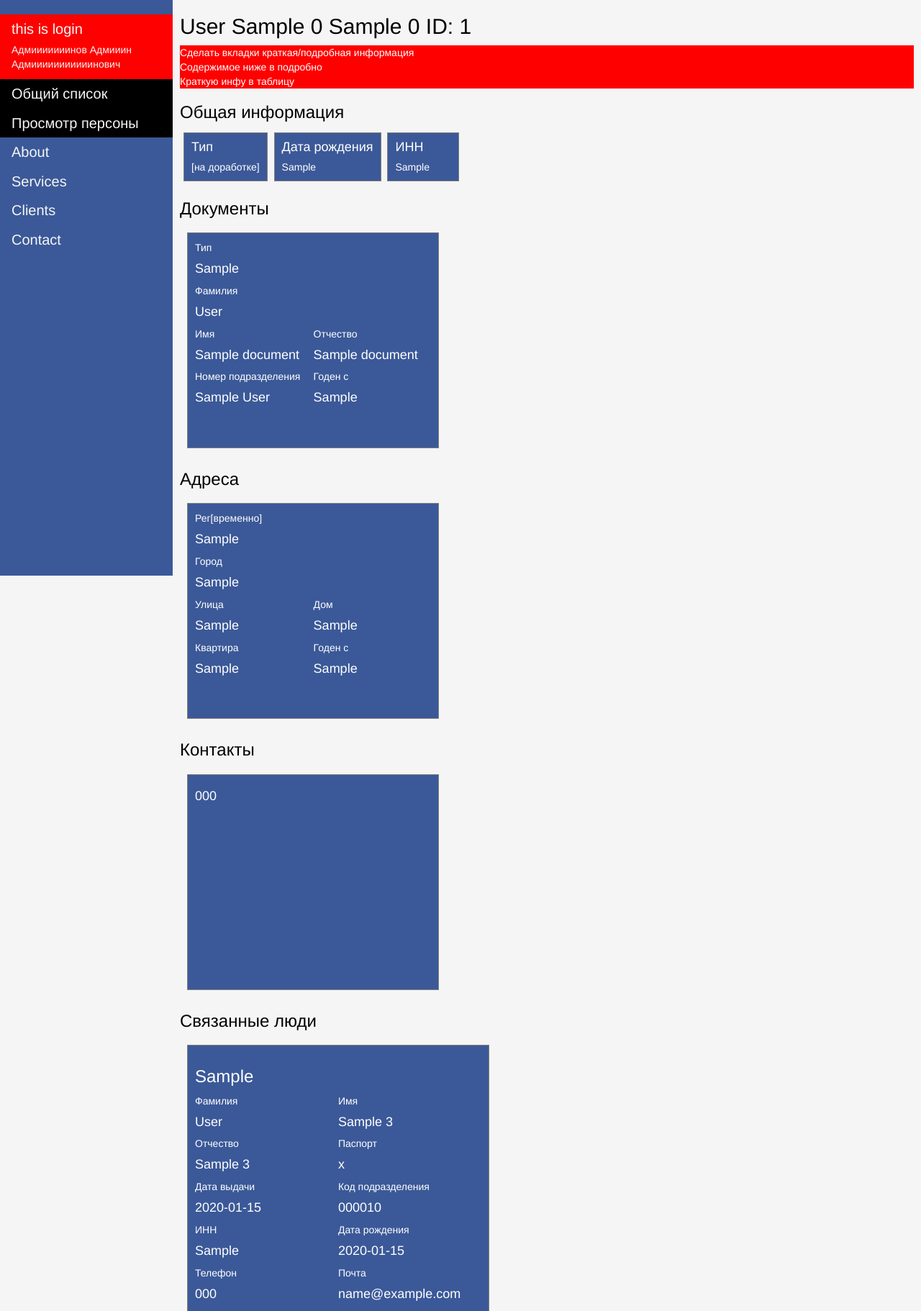
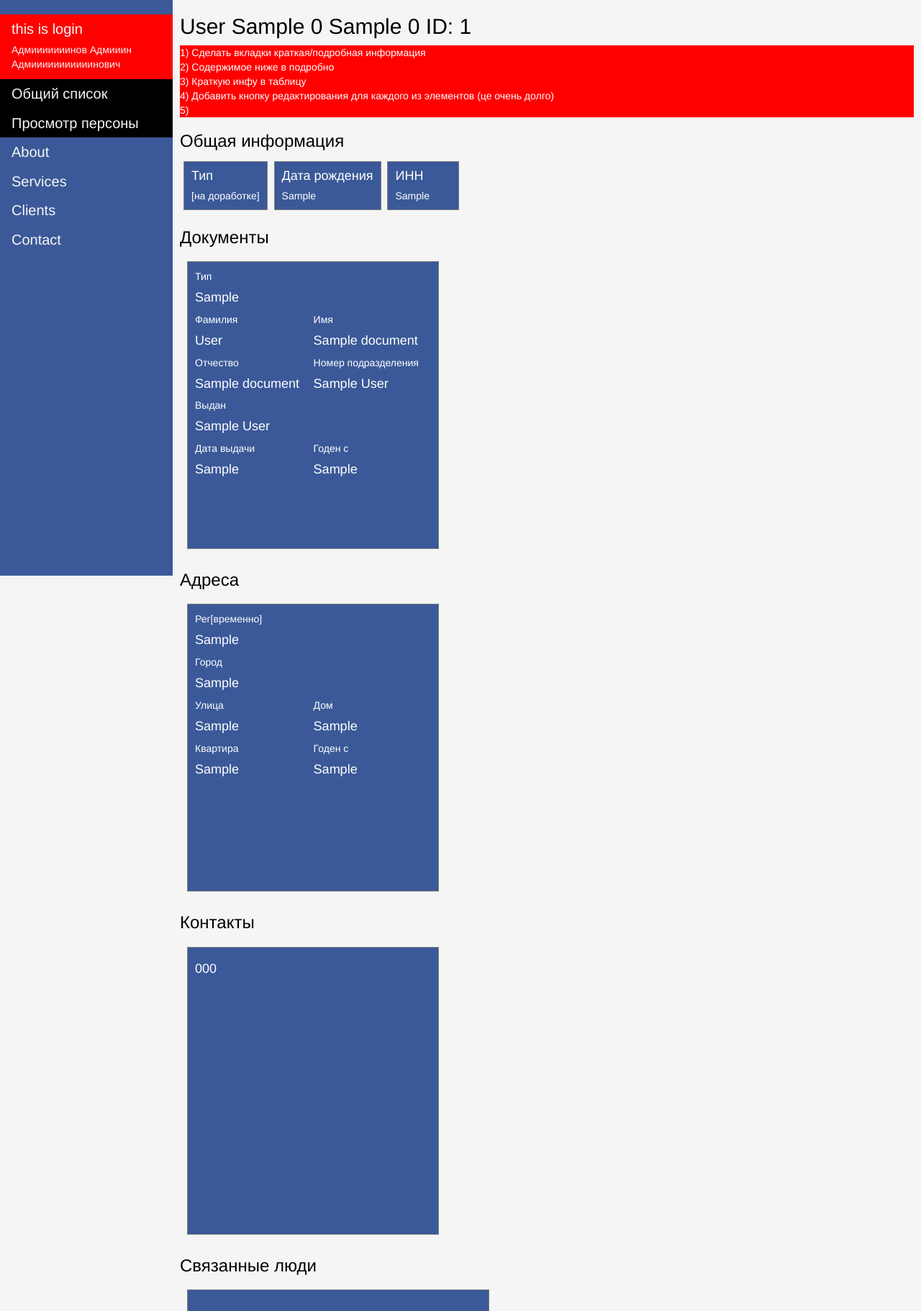
Before and after one commit to nikhovas/cspcapp, a Django app: template templates/student_detail_view.html in a window 1280 px wide. Shown: the top 1822 px of the page at 72% size. Run offline with Django 3.2, Linux system fonts and the light colour scheme; the template is opened without the code that fills it: most values are stand-ins (such as "Sample title", 1, 10 or a date in 2020); some libraries are stand-ins or nearby versions.

Commit message:
minor update

```diff
--- a/cspcapp/static/student_detail_view.css
+++ b/cspcapp/static/student_detail_view.css
@@ -47,7 +47,7 @@
 
 .contract-box {
     width: 350px;
-    height: 300px;
+    height: 400px;
     background-color: #3b5998;
     margin: 10px;
     padding: 10px;
--- a/templates/student_detail_view.html
+++ b/templates/student_detail_view.html
@@ -15,9 +15,11 @@
     </h2>
 
     <div style="background-color: red; color: white;">
-        Сделать вкладки краткая/подробная информация <br>
-        Содержимое ниже в подробно <br>
-        Краткую инфу в таблицу
+        1) Сделать вкладки краткая/подробная информация <br>
+        2) Содержимое ниже в подробно <br>
+        3) Краткую инфу в таблицу <br>
+        4) Добавить кнопку редактирования для каждого из элементов (це очень долго) <br>
+        5)
     </div>
 
 
@@ -47,7 +49,7 @@
                 Тип
                 <h4>{{ document.document_type_txt }}</h4>
             </div>
-            <div style="display: inline-block; word-break: break-all; width: 98%;">
+            <div style="display: inline-block; word-break: break-all; width: 49%;">
                 Фамилия
                 <h4>{{ document.person_surname_txt }}</h4>
             </div>
@@ -63,9 +65,17 @@
                 Номер подразделения
                 <h4>{{ document.authority_no }}</h4>
             </div>
+            <div style="display: inline-block; width: 98%;">
+                Выдан
+                <h4>{{ document.authority_txt }}</h4>
+            </div>
+            <div style="display: inline-block; width: 49%;">
+                Дата выдачи
+                <h4>{{ document.valid_from_dt }}</h4>
+            </div>
             <div style="display: inline-block; width: 49%;">
                 Годен с
-                <h4>{{ document.valid_from_dt }}</h4>
+                <h4>{{ document.addition_dttm }}</h4>
             </div>
         </div>
     {% endfor %}
@@ -97,7 +107,7 @@
             </div>
             <div style="display: inline-block; width: 49%;">
                 Годен с
-                <h4>{{ address.valid_from_dttm }}</h4>
+                <h4>{{ address.addition_dttm }}</h4>
             </div>
         </div>
     {% endfor %}
```
Also changed, not shown: cspcapp/views.py (+10 -4 lines), cspcapp/api_requests.py (added).
